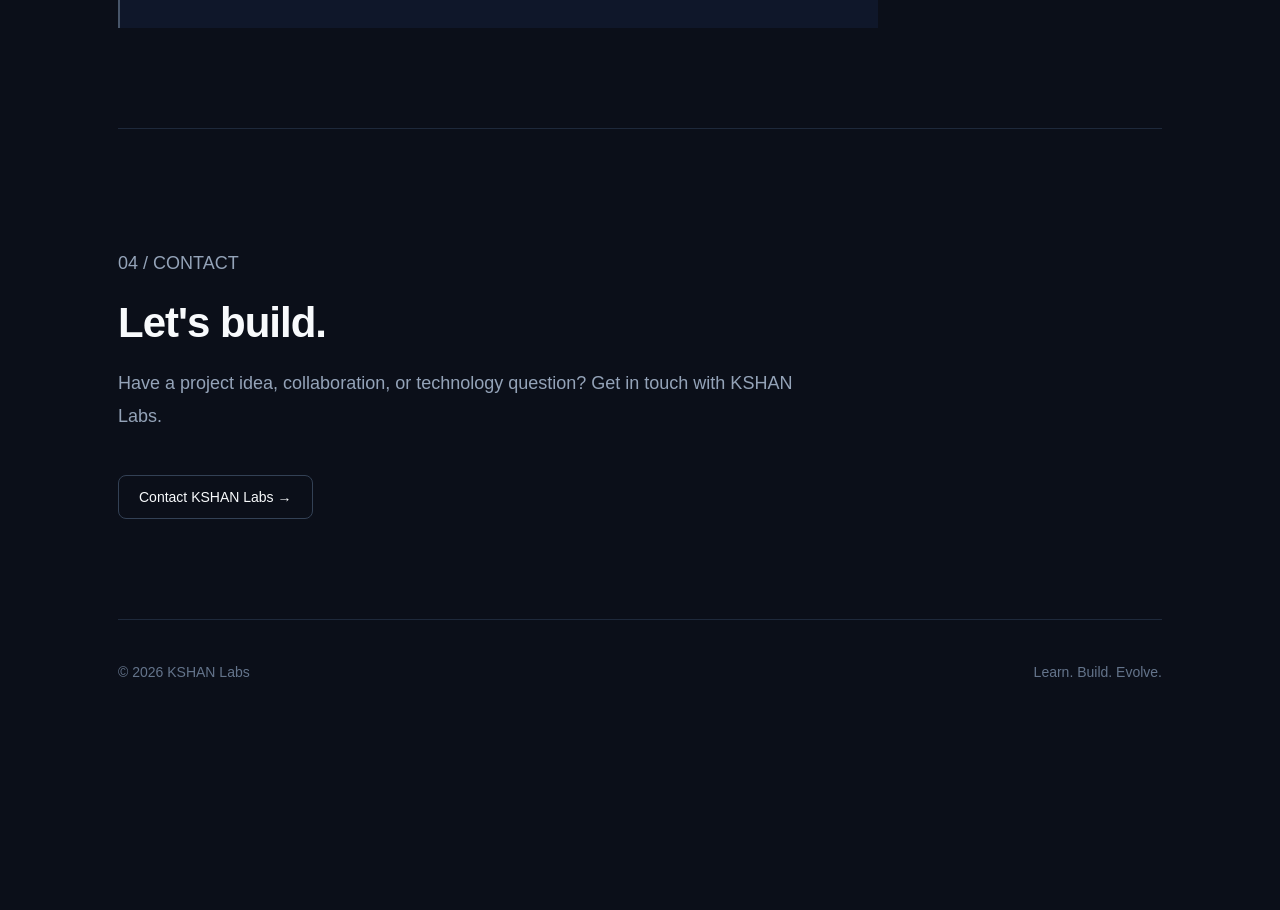
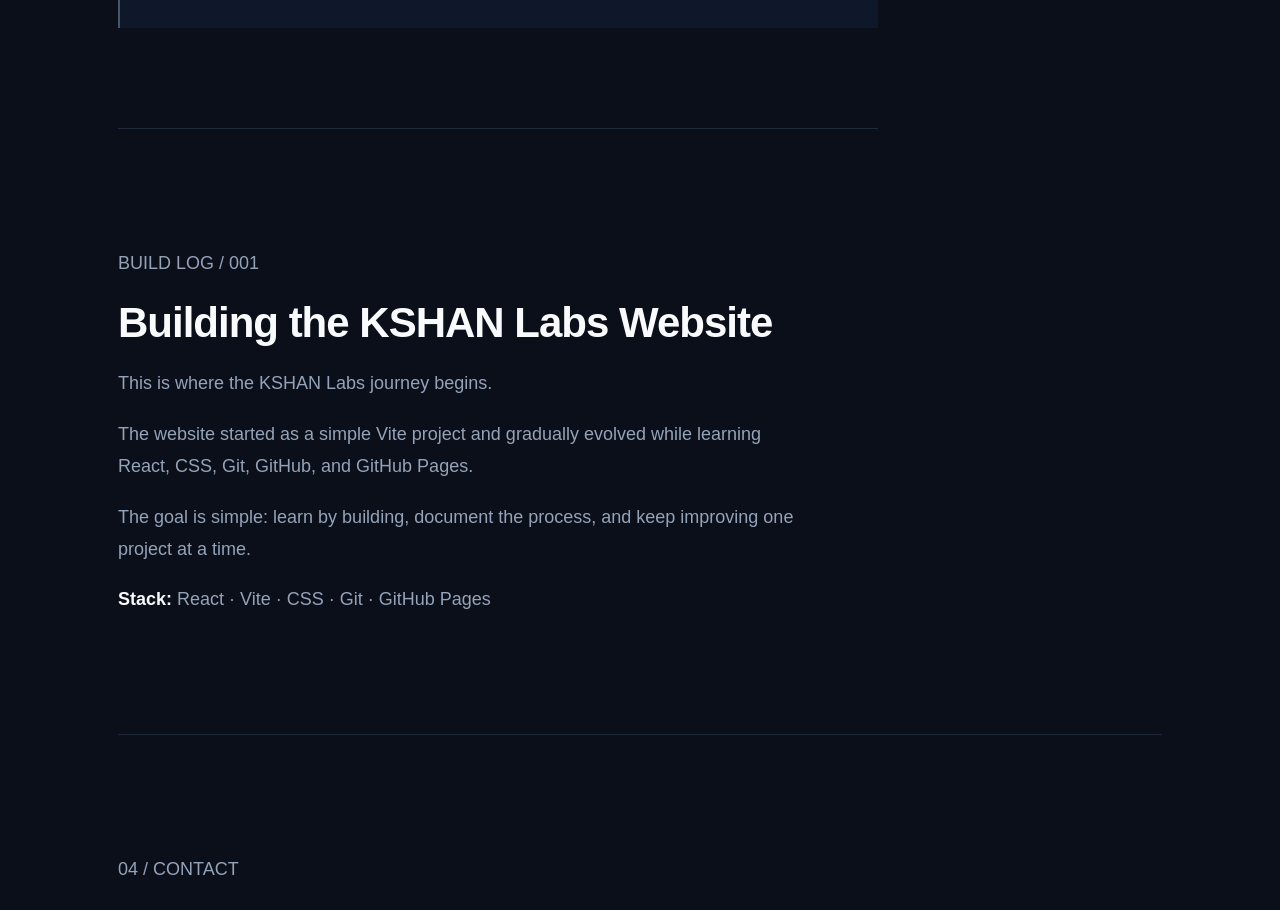
Before and after one commit to Kshan-Labs/kshan-labs-website, a React (Vite) app: page / in a window 1280 px wide. Shown: the part 2380-3290 px from the top of the page. Before the commit the page ends 3124 px from the top, so only its background shows below. Built offline with nearby package versions, Linux system fonts and the light colour scheme.

Commit message:
Add first KSHAN Labs build log

```diff
--- a/src/App.jsx
+++ b/src/App.jsx
@@ -85,8 +85,34 @@
       Vite, Git, GitHub, and GitHub Pages work together.
     </p>
 
-    <a href="#contact">Read build log →</a>
+    <a href="#journal-entry">Read build log →</a>
   </div>
+</section>
+
+<section id="journal-entry">
+  <p>BUILD LOG / 001</p>
+
+  <h2>Building the KSHAN Labs Website</h2>
+
+  <p>
+    This is where the KSHAN Labs journey begins.
+  </p>
+
+  <p>
+    The website started as a simple Vite project and gradually
+    evolved while learning React, CSS, Git, GitHub, and GitHub
+    Pages.
+  </p>
+
+  <p>
+    The goal is simple: learn by building, document the process,
+    and keep improving one project at a time.
+  </p>
+
+  <p>
+    <strong>Stack:</strong> React · Vite · CSS · Git · GitHub
+    Pages
+  </p>
 </section>
 
       <section id="contact">
--- a/src/index.css
+++ b/src/index.css
@@ -337,3 +337,19 @@
   background: #ffffff;
   color: #0b0f19;
 }
+
+#journal-entry {
+  max-width: 760px;
+}
+
+#journal-entry h2 {
+  max-width: 700px;
+}
+
+#journal-entry p {
+  max-width: 700px;
+}
+
+#journal-entry strong {
+  color: #f8fafc;
+}
```
